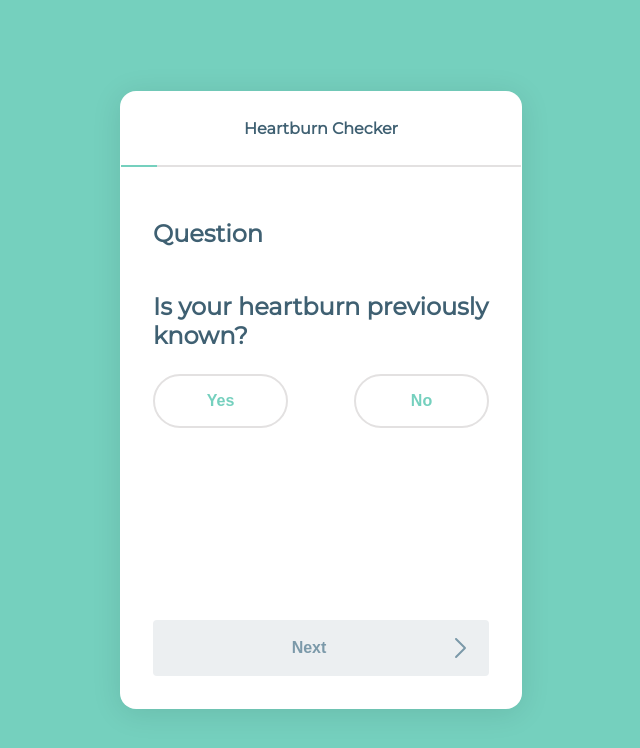
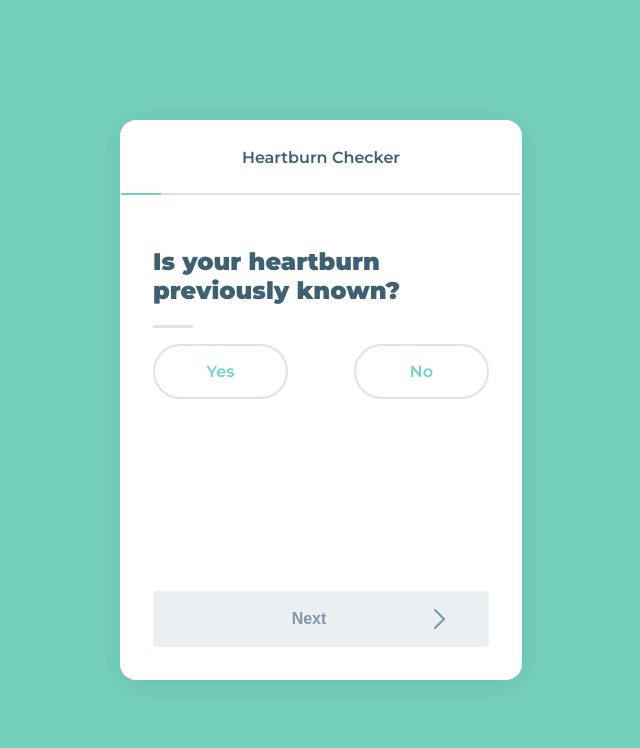
Before and after one commit to sofiavazs/heartburn-checker, a React (Create React App) app: page / in a window 1280 px wide. Shown: the top 748 px of the page, without its empty margins (319-959 px from the left). Built offline with nearby package versions, Linux system fonts and the light colour scheme.

Commit message:
Refactor: created outcome component + fixed progress bar + styling changes

```diff
--- a/public/index.html
+++ b/public/index.html
@@ -9,7 +9,7 @@
       content="Web site created using create-react-app"
     />
     <link
-      href="https://fonts.googleapis.com/css?family=Montserrat"
+      href="https://fonts.googleapis.com/css?family=Montserrat:400,600,900"
       rel="stylesheet"
     />
     <title>Heartburn Checker</title>
@@ -17,15 +17,5 @@
   <body>
     <noscript>You need to enable JavaScript to run this app.</noscript>
     <div id="root"></div>
-    <!--
-      This HTML file is a template.
-      If you open it directly in the browser, you will see an empty page.
-
-      You can add webfonts, meta tags, or analytics to this file.
-      The build step will place the bundled scripts into the <body> tag.
-
-      To begin the development, run `npm start` or `yarn start`.
-      To create a production bundle, use `npm run build` or `yarn build`.
-    -->
   </body>
 </html>
--- a/src/App.tsx
+++ b/src/App.tsx
@@ -2,7 +2,7 @@ import React, { useEffect, useState } from "react";
 
 import { Questionnaire } from "./lib/interfaces";
 import { getFormData } from "../src/api/getFormData";
-import PatientQuestionnaire from "./PatientQuestionnaire";
+import PatientQuestionnaire from "./components/PatientQuestionnaire";
 
 const App = () => {
   const [formData, setFormData] = useState<Questionnaire>();
--- /dev/null
+++ b/src/components/OutcomeComponent.tsx
@@ -0,0 +1,26 @@
+import React from "react";
+import { Outcome } from "../lib/interfaces";
+import StyledButton from "../styles/StyledButton";
+
+interface Props {
+  outcome: Outcome;
+}
+
+const OutcomeComponent: React.FC<Props> = ({ outcome }) => {
+  return (
+    <>
+      <h2>Thank you for answering all the questions</h2>
+      <h3>{outcome?.text}</h3>
+      <div>
+        {outcome.show_booking_button && (
+          <StyledButton>Book an appointment</StyledButton>
+        )}
+        <div className="footer-container">
+          <a href="/">Back to the start screen</a>
+        </div>
+      </div>
+    </>
+  );
+};
+
+export default OutcomeComponent;
--- a/src/PatientQuestionnaire.tsx
+++ b/src/components/PatientQuestionnaire.tsx
@@ -1,22 +1,24 @@
 import React, { useState } from "react";
 import styled from "styled-components";
 
-import { Outcomes, Questionnaire } from "./lib/interfaces";
-import ProgressBar from "./components/ProgressBar";
+import { Outcome, Questionnaire } from "../lib/interfaces";
+import ProgressBar from "./ProgressBar";
+import OutcomeComponent from "./OutcomeComponent";
+import StyledButton from "../styles/StyledButton";
 
 interface Props {
   formData: Questionnaire;
 }
 
 const PatientQuestionnaire: React.FC<Props> = ({ formData }) => {
-  const totalNumberQuestions = formData && formData.questions.length + 1;
+  const totalNumberQuestions = formData && formData.questions.length;
   const progressIncrement = 100 / totalNumberQuestions;
   const [questionId, setQuestionId] = useState<string>(
     formData.questions[0].id
   );
   const [patientScore, setPatientScore] = useState<number>(0);
   const [patientAnswers, setPatientAnswers] = useState<any>([]);
-  const [outcome, setOutcome] = useState<Outcomes>();
+  const [outcome, setOutcome] = useState<Outcome>();
   const [progress, setProgress] = useState<number>(progressIncrement);
 
   const question = formData?.questions.find(
@@ -58,7 +60,9 @@ const PatientQuestionnaire: React.FC<Props> = ({ formData }) => {
       );
       setOutcome(patientOutcome);
     }
-    setProgress(progress + progressIncrement);
+    if (progress <= 100) {
+      setProgress(progress + progressIncrement);
+    }
   };
 
   const previousQuestion = () => {
@@ -85,17 +89,11 @@ const PatientQuestionnaire: React.FC<Props> = ({ formData }) => {
         <ProgressBar value={progress} />
         <CardBody>
           {outcome ? (
-            <>
-              <h2>Thank you for answering all the questions</h2>
-              <h3>{outcome?.text}</h3>
-              {outcome.show_booking_button && (
-                <button>Book an appointment</button>
-              )}
-            </>
+            <OutcomeComponent outcome={outcome} />
           ) : (
             <>
-              <h2>Question</h2>
-              <h3>{question?.question_text}</h3>
+              <h2>{question?.question_text}</h2>
+              <span className="underline" />
               <div>
                 <div className="answer-buttons-container">
                   {question?.answers.map((answer) => (
@@ -107,14 +105,10 @@ const PatientQuestionnaire: React.FC<Props> = ({ formData }) => {
                     </button>
                   ))}
                 </div>
-                <div className="next-button-container">
-                  <button
-                    className="next"
-                    disabled={!answer}
-                    onClick={nextQuestion}
-                  >
+                <div className="footer-container">
+                  <StyledButton disabled={!answer} onClick={nextQuestion}>
                     Next
-                  </button>
+                  </StyledButton>
                 </div>
               </div>
             </>
@@ -168,6 +162,7 @@ const CardHeader = styled.div`
 
   h1 {
     font-size: 1rem;
+    font-weight: 600;
     padding: 1rem;
   }
 `;
@@ -177,11 +172,23 @@ const CardBody = styled.div`
   flex-direction: column;
   padding: 2rem;
 
-  h2,
+  h2 {
+    font-size: 1.5rem;
+    font-weight: 900;
+    color: #3f6072;
+  }
+
   h3 {
-    font-size: 1.5rem;
-    font-weight: 600;
+    font-size: 1rem;
+    font-weight: 400;
     color: #3f6072;
+  }
+
+  .underline {
+    width: 2.5rem;
+    height: 3px;
+    background-color: #e3e1e1;
+    margin-bottom: 1rem;
   }
 
   div {
@@ -199,7 +206,8 @@ const CardBody = styled.div`
         background-color: transparent;
         border: 2px solid #e3e1e1;
         border-radius: 40px;
-        font-size: 16px;
+        font-family: "Montserrat", sans-serif;
+        font-size: 1rem;
         font-weight: 600;
         color: #75d0be;
         cursor: pointer;
@@ -224,42 +232,13 @@ const CardBody = styled.div`
       }
     }
 
-    .next-button-container {
+    .footer-container {
       display: flex;
       margin-top: 24vh;
+      text-align: center;
 
-      button.next {
-        display: flex;
-        justify-content: center;
-        align-items: center;
-        padding: 16px;
-        background-color: #75d0be;
-        border: none;
-        border-radius: 4px;
-        font-size: 16px;
-        font-weight: 600;
-        color: #fff;
-        cursor: pointer;
-
-        &:after {
-          content: "";
-          position: relative;
-          right: -40%;
-          background: url("./assets/icon-chevron-right.svg") no-repeat;
-          width: 24px;
-          height: 24px;
-        }
-
-        &:disabled {
-          background-color: #eceff1;
-          color: #7b99a9;
-
-          &:after {
-            background: url("./assets/icon-chevron-right-grey.svg") no-repeat;
-            width: 24px;
-            height: 24px;
-          }
-        }
+      a {
+        color: #75d0be;
       }
     }
   }
--- a/src/components/ProgressBar.tsx
+++ b/src/components/ProgressBar.tsx
@@ -1,3 +1,4 @@
+import React from "react";
 import styled from "styled-components";
 
 interface Props {
--- /dev/null
+++ b/src/styles/StyledButton.ts
@@ -0,0 +1,39 @@
+import styled from "styled-components";
+
+const StyledButton = styled.button`
+  display: flex;
+  justify-content: center;
+  align-items: center;
+  padding: 1rem;
+  background-color: #75d0be;
+  border: none;
+  border-radius: 4px;
+  font-size: 1rem;
+  font-weight: 600;
+  color: #fff;
+  cursor: pointer;
+
+  &:after {
+    position: relative;
+    right: -33%;
+    content: " ";
+    background: url("./assets/icon-chevron-right.svg") no-repeat;
+    width: 24px;
+    height: 24px;
+  }
+
+  &:disabled {
+    background-color: #eceff1;
+    color: #7b99a9;
+
+    &:after {
+      position: relative;
+      right: -33%;
+      background: url("./assets/icon-chevron-right-grey.svg") no-repeat;
+      width: 24px;
+      height: 24px;
+    }
+  }
+`;
+
+export default StyledButton;
```
Also changed, not shown: src/lib/interfaces.ts (+4 -4 lines).
